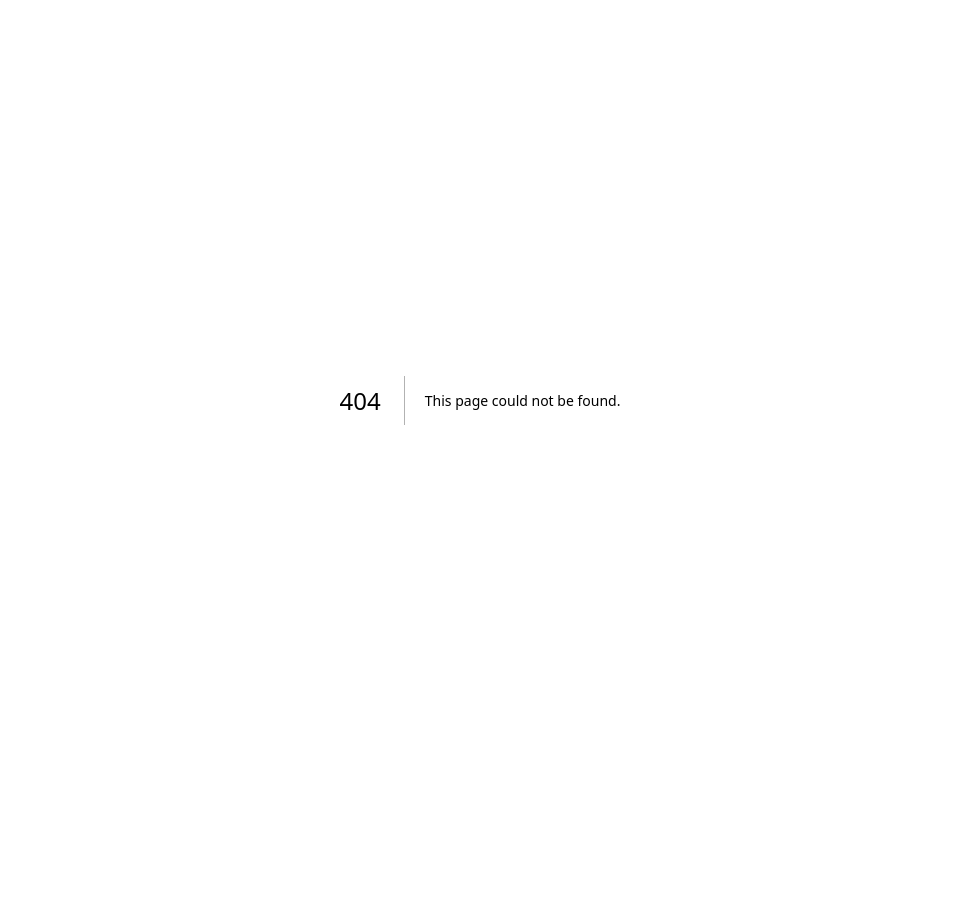
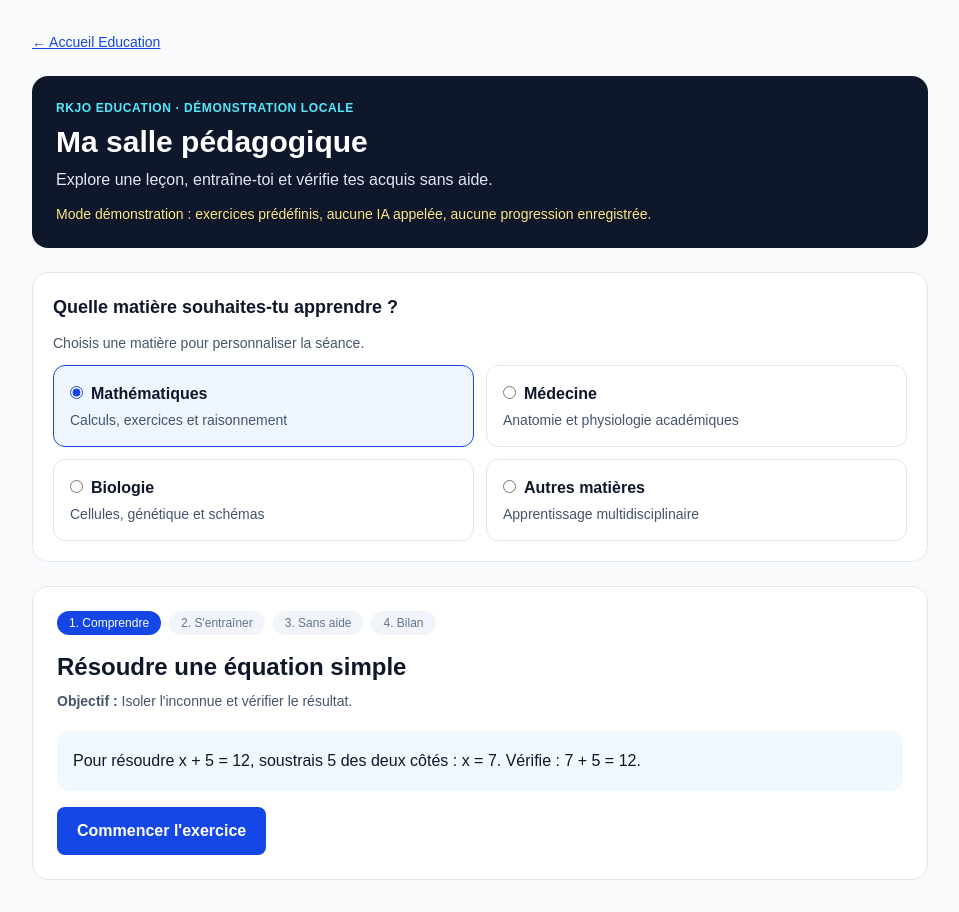
Before and after one commit to sowhatt/rkjo-ai-platform, a Next.js app in the folder apps/web/: page /education/lab in a window 1280 px wide. Before the commit this address had no page. Shown: the whole page, without its empty margins (160-1119 px from the left). Before the commit the page ends 800 px from the top, so only its background shows below. Built offline with nearby package versions, Linux system fonts and the light colour scheme.

Commit message:
feat(education): interactive multi-discipline guided learning lab demo

```diff
--- /dev/null
+++ b/apps/web/src/app/education/lab/page.tsx
@@ -0,0 +1,5 @@
+import EducationLearningLab from "@/components/education/EducationLearningLab";
+
+export default function LearningLabPage() {
+  return <EducationLearningLab />;
+}
```
